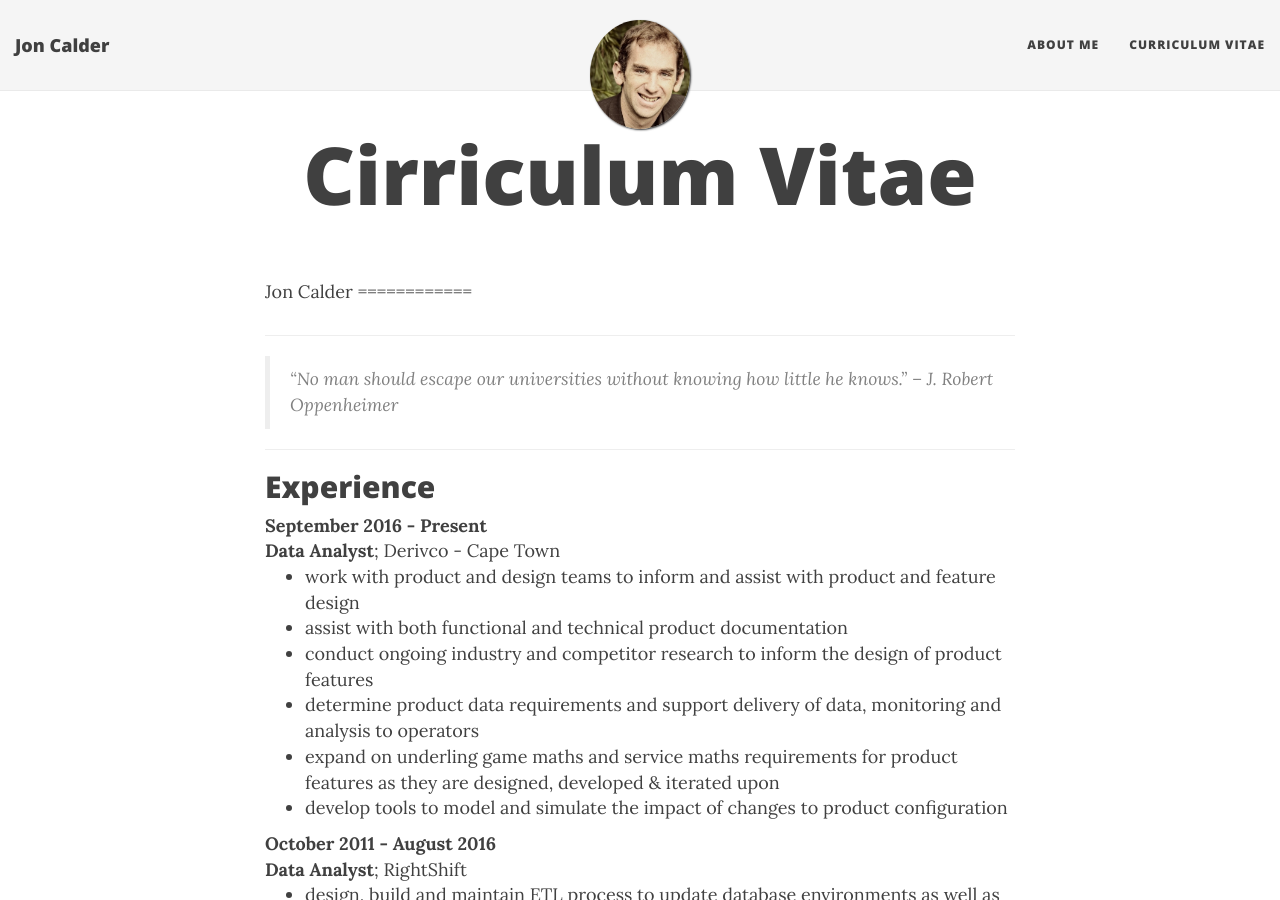
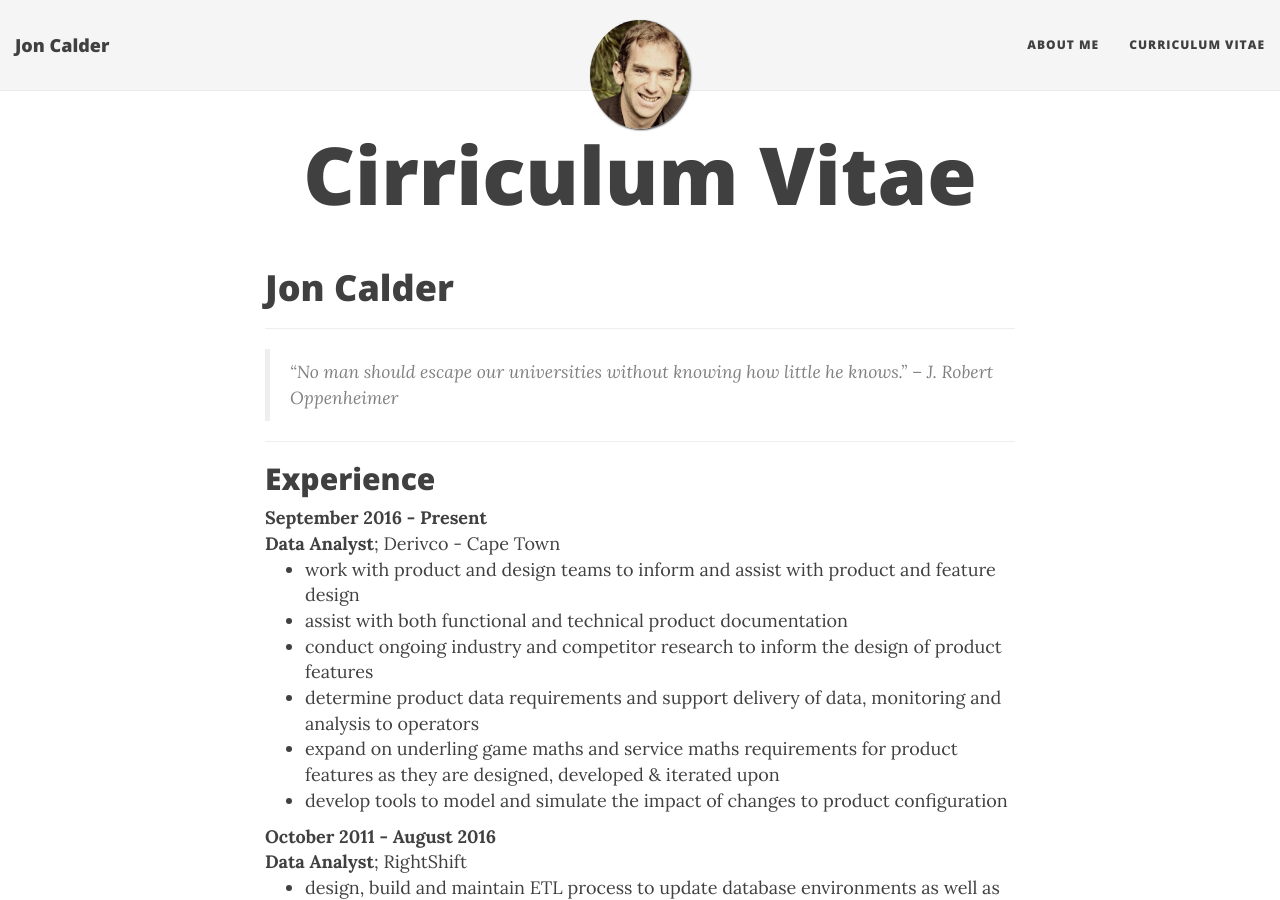
Before and after one commit to jonmcalder/jonmcalder.github.io, a Jekyll site: the page built from cv.md, in a window 1280 px wide and 900 px high. Built offline with Jekyll 4.4.1, drawn with Linux system fonts in a browser that asks for light colours; nearby versions of some CDN libraries.

Commit message:
Update cv.md
Try spacing to fix formatting.

```diff
--- a/cv.md
+++ b/cv.md
@@ -3,7 +3,7 @@
 title: Cirriculum Vitae
 subtitle:
 ---
-{::options parse_block_html="true" /}
+
 Jon Calder
 ============
 
@@ -101,8 +101,11 @@
     * Decision modeling, decision support, logical fallacies & reasoning, performance analysis in sport.
 
 #### Masters dissertation
+
 #### _Player performance evaluation in rugby using Stochastic Multi-Criteria Acceptability Analysis with simplified uncertainty formats_
+
 ###### Supervisor: Dr Ian Durbach
+
 ###### Description: This study investigates the use of SMAA as a decision support tool for rugby coaches by making use of game data to inform possible rankings of players within positional profiles based on preference criteria.
 
 2008
@@ -111,8 +114,11 @@
     * Operations Research, Decision Modelling, Theory of Statistics, Multivariate Analysis, Econometrics, Portfolio Management.
 
 #### Honours dissertation
+
 #### _Application of Rasch Analysis to the Assessment of Grade 6 Literacy and Numeracy In The Western Cape_
+
 ###### Supervisors: Prof Tim Dunne, Kutlwano Ramaboa
+
 ###### Description: Rasch analysis is utilized to assess the validity of a numeracy and literacy test administered to grade six learners from over 1000 schools in the Western Cape in 2007. Rasch analysis is introduced in the context of a background to modern test theory, and the data are then examined with respect to invariance across the latent trait, targeting and reliability, item characteristics and differential item function.
 
 2005 - 2007
```
